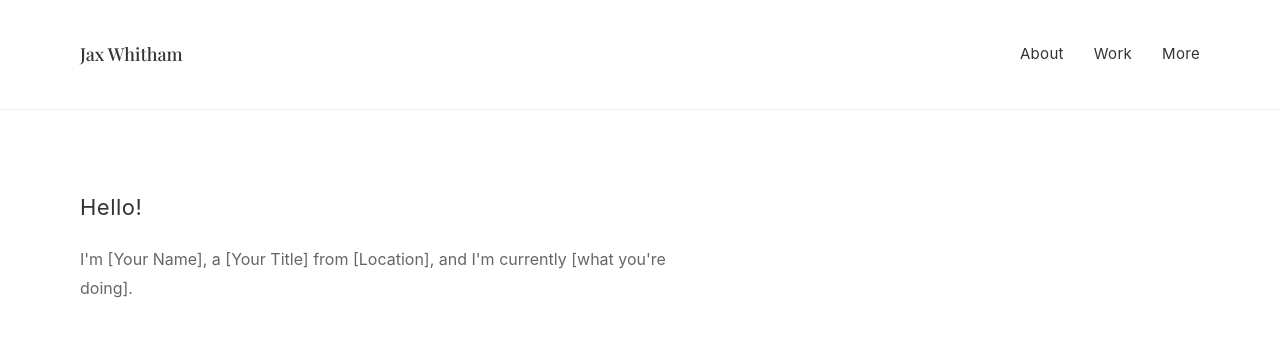
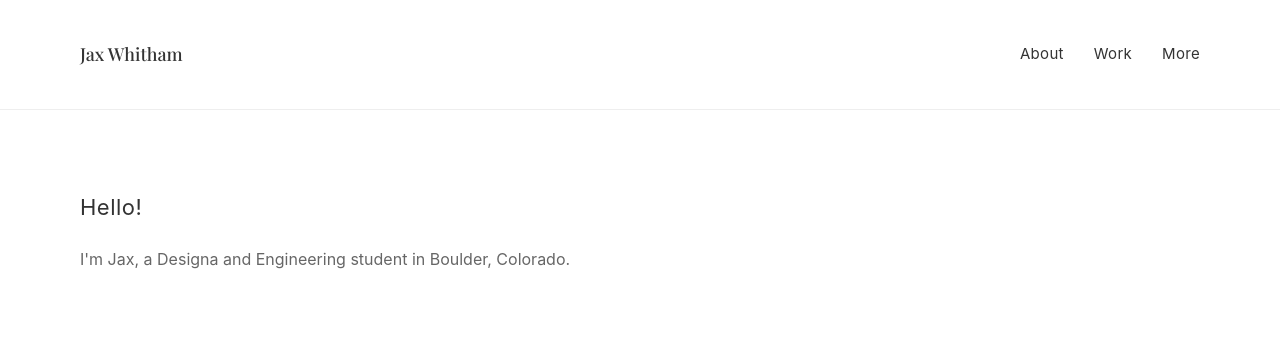
Before and after one commit to Jax8472/Portfolio, a plain HTML site: page index.html in a window 1280 px wide. Shown: the top 353 px of the page. Drawn offline with nearby package versions, Linux system fonts and the light colour scheme; a web font is replaced by a local one.

Commit message:
Update index.html

```diff
--- a/index.html
+++ b/index.html
@@ -26,7 +26,8 @@
     <section class="intro">
         <div class="container">
             <h1>Hello!</h1>
-            <p>I'm [Your Name], a [Your Title] from [Location], and I'm currently [what you're doing].</p>
+            <p>I'm Jax, a Designa and Engineering student in Boulder, Colorado.</p>
+            <!-- and I'm currently [doing what I'm doing]. -->
         </div>
     </section>
 
```
